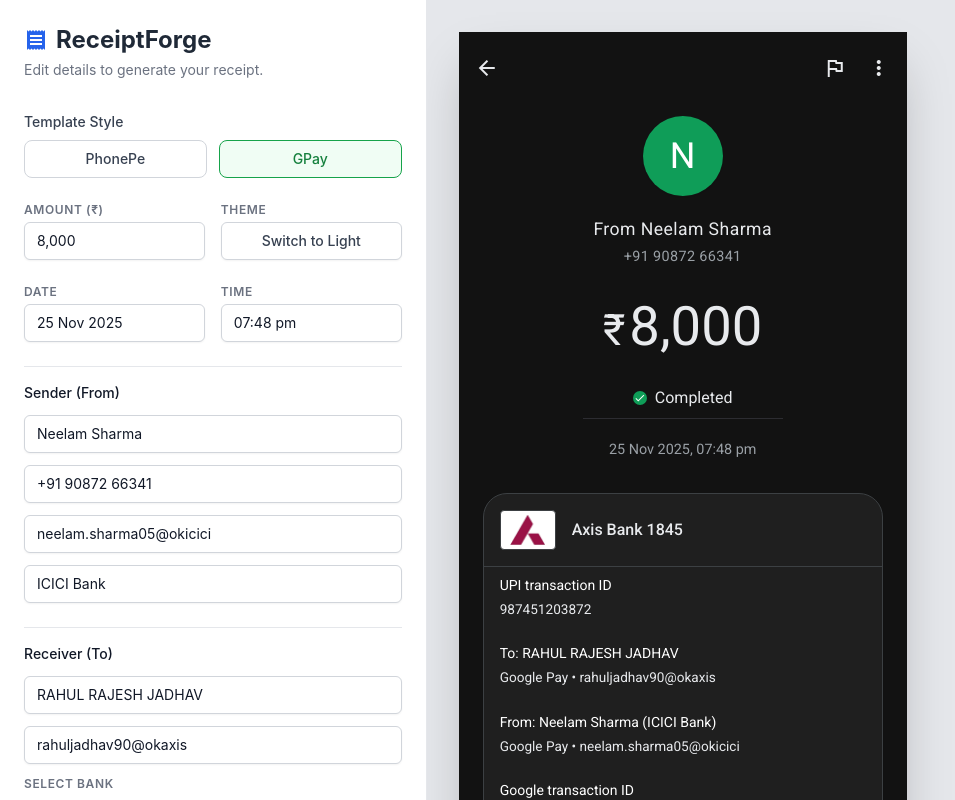
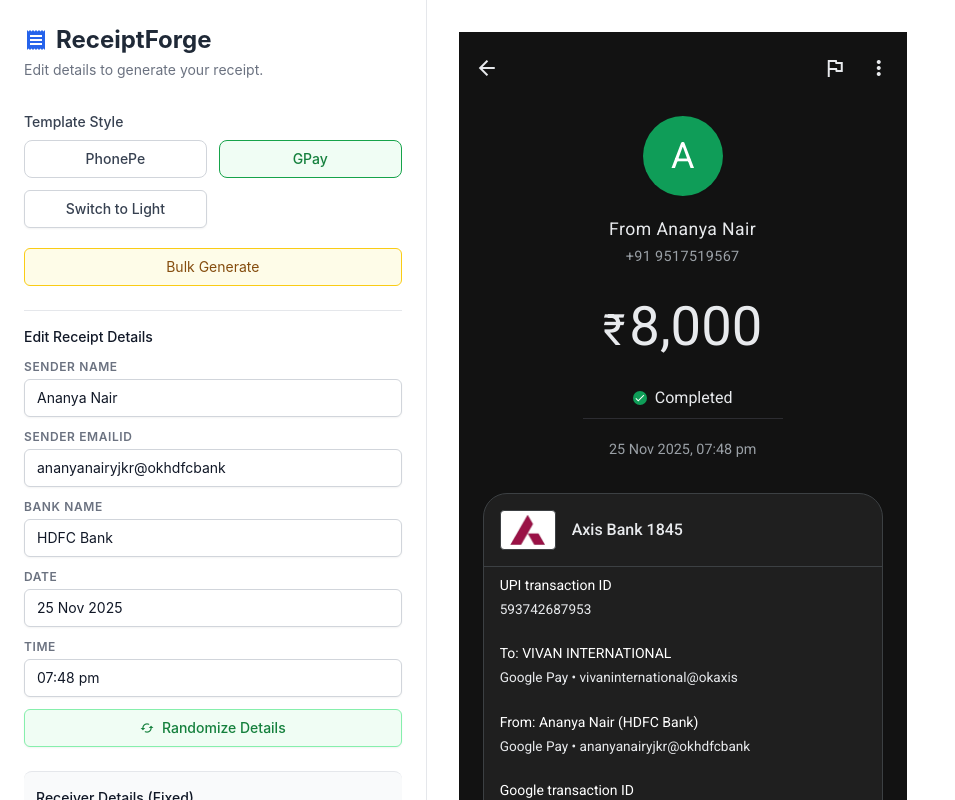
Before and after one commit to spidyboy05/Payment-receipts-editor, a React (Vite) app: page / in a window 1280 px wide. Shown: the whole page, without its empty margins (0-955 px from the left). Built offline with nearby package versions, Linux system fonts and the light colour scheme.

Commit message:
Update App.tsx

```diff
--- a/App.tsx
+++ b/App.tsx
@@ -1,15 +1,15 @@
-
 import React, { useState, useEffect } from 'react';
 import { PhonePeReceipt } from './components/PhonePeReceipt';
 import { GPayReceipt } from './components/GPayReceipt';
 import { ReceiptData, TemplateType, Bank } from './types';
+import BulkGenerator from './components/BulkGenerator';
 
 // Bank Data with Logos
 const BANKS: Bank[] = [
   { name: 'Bank of India', logo: '/Bank of India.png' },
   { name: 'State Bank of India', logo: 'https://upload.wikimedia.org/wikipedia/commons/c/cc/SBI-logo.svg' },
   { name: 'Axis Bank', logo: '/Axis Bank.png' },
-  { name: 'Bank of Baroda', logo: '/Bank of Baroda.png' },
+  { name: 'Bank of Baroda', logo: '/1Bank of Baroda.png' },
   { name: 'HDFC Bank', logo: '/HDFC Bank.png' },
   { name: 'ICICI Bank', logo: '/ICICI Bank.png' },
   { name: 'Union Bank of India', logo: 'https://upload.wikimedia.org/wikipedia/commons/1/1c/Union_Bank_of_India_Logo.svg' },
@@ -18,22 +18,84 @@ const BANKS: Bank[] = [
 ];
 
 
+// Generate random phone number with +91 and 8-9 digit pattern
+const generatePhone = () => {
+  const firstDigit = Math.random() > 0.5 ? 8 : 9;
+  const remaining = Array.from({ length: 9 }, () => Math.floor(Math.random() * 10)).join('');
+  return `+91 ${firstDigit}${remaining}`;
+};
+
+// Generate random transaction ID
+const generateTransactionId = () => {
+  return Math.floor(Math.random() * 1000000000000).toString();
+};
+
+// Generate random Google transaction ID
+const generateGoogleTransactionId = () => {
+  const chars = 'ABCDEFGHIJKLMNOPQRSTUVWXYZabcdefghijklmnopqrstuvwxyz0123456789';
+  let result = 'CIC';
+  for (let i = 0; i < 13; i++) {
+    result += chars.charAt(Math.floor(Math.random() * chars.length));
+  }
+  return result;
+};
+
+// Generate random sender name
+const generateSenderName = () => {
+  const firstNames = ['Rajesh', 'Priya', 'Amit', 'Sneha', 'Vikram', 'Neha', 'Arjun', 'Pooja', 'Rohan', 'Ananya', 'Karan', 'Divya'];
+  const lastNames = ['Sharma', 'Patel', 'Kumar', 'Singh', 'Gupta', 'Reddy', 'Verma', 'Joshi', 'Nair', 'Iyer', 'Desai', 'Rao'];
+  const firstName = firstNames[Math.floor(Math.random() * firstNames.length)];
+  const lastName = lastNames[Math.floor(Math.random() * lastNames.length)];
+  return `${firstName} ${lastName}`;
+};
+
+// Generate random sender bank and its UPI domain
+const generateSenderBank = () => {
+  const senderBanks = [
+    { name: 'HDFC Bank', domain: 'okhdfcbank' },
+    { name: 'ICICI Bank', domain: 'okicici' },
+    { name: 'Axis Bank', domain: 'okaxis' },
+    { name: 'State Bank of India', domain: 'oksbi' },
+    { name: 'Union Bank of India', domain: 'okunion' },
+    { name: 'Punjab National Bank', domain: 'okpnb' },
+  ];
+  return senderBanks[Math.floor(Math.random() * senderBanks.length)];
+};
+
+// Generate random UPI ID using sender name and bank domain
+const generateSenderUPI = (fullName?: string, domain?: string) => {
+  // fallback to small random string if name not provided
+  const rand = Math.random().toString(36).substring(2, 6);
+  if (!fullName) {
+    return `${rand}@${domain || 'okaxis'}`;
+  }
+  const parts = fullName.split(' ').filter(Boolean);
+  const first = parts[0] ? parts[0].toLowerCase().replace(/[^a-z]/g, '') : '';
+  const last = parts[1] ? parts[1].toLowerCase().replace(/[^a-z]/g, '') : '';
+  const namePart = (first + last).substring(0, 12) || rand;
+  return `${namePart}${rand}@${domain || 'okaxis'}`;
+};
+
+// generate initial sender and bank so INITIAL_DATA types match
+const initialSenderName = generateSenderName();
+const initialBank = generateSenderBank();
+
 const INITIAL_DATA: ReceiptData = {
   amount: '8,000',
   date: '25 Nov 2025',
   time: '07:48 pm',
-  receiverName: 'RAHUL RAJESH JADHAV',
-  receiverId: 'rahuljadhav90@okaxis',
+  receiverName: 'VIVAN INTERNATIONAL',
+  receiverId: 'vivaninternational@okaxis',
   receiverBankName: 'Axis Bank',
   receiverLast4: '1845',
   bankLogo: BANKS[2].logo,
-  senderName: 'Neelam Sharma',
-  senderMobile: '+91 90872 66341',
-  senderId: 'neelam.sharma05@okicici',
-  senderBankName: 'ICICI Bank',
+  senderName: initialSenderName,
+  senderMobile: generatePhone(),
+  senderId: generateSenderUPI(initialSenderName, initialBank.domain),
+  senderBankName: initialBank.name,
   senderLast4: '9372',
-  transactionId: '987451203872',
-  utr: '259873640112',
+  transactionId: generateTransactionId(),
+  utr: generateGoogleTransactionId(),
   darkMode: true,
   status: 'Success',
 };
@@ -43,10 +105,26 @@ function App() {
   const [data, setData] = useState<ReceiptData>(INITIAL_DATA);
   const [template, setTemplate] = useState<TemplateType>(TemplateType.GPAY);
   const [showPreview, setShowPreview] = useState(true);
+  const [showBulk, setShowBulk] = useState(false);
 
   const handleChange = (field: keyof ReceiptData, value: any) => {
     setData((prev) => ({ ...prev, [field]: value }));
   };
+  const generateIds = () => {
+    const newName = generateSenderName();
+    const newBank = generateSenderBank();
+    setData(prev => ({
+      ...prev,
+      senderName: newName,
+      senderMobile: generatePhone(),
+      senderId: generateSenderUPI(newName, newBank.domain),
+      senderBankName: newBank.name,
+      transactionId: generateTransactionId(),
+      utr: generateGoogleTransactionId()
+    }));
+  };
+
+  const TemplateComponent = template === TemplateType.PHONE_PE ? PhonePeReceipt : GPayReceipt;
 
   const handleBankChange = (e: React.ChangeEvent<HTMLSelectElement>) => {
     const selectedBank = BANKS.find(b => b.name === e.target.value);
@@ -60,25 +138,29 @@ function App() {
   };
 
   const handlePrint = () => {
+    // Apply a randomized transform to the single receipt before printing so layout/position vary
+    const el = document.querySelector('.printable .shadow-2xl') as HTMLElement | null;
+    if (el) {
+      const scale = 0.94 + Math.random() * 0.12; // ~0.94 - 1.06
+      const tx = Math.floor((Math.random() * 40) - 20); // -20px .. 20px
+      const ty = Math.floor((Math.random() * 40) - 20);
+      el.style.transform = `translate(${tx}px, ${ty}px) scale(${scale})`;
+      el.style.transformOrigin = 'top left';
+
+      const cleanup = () => {
+        el.style.transform = '';
+        el.style.transformOrigin = '';
+        window.removeEventListener('afterprint', cleanup);
+      };
+      window.addEventListener('afterprint', cleanup);
+    }
     window.print();
   };
-
-  const generateIds = () => {
-    const randomNum = Math.floor(Math.random() * 1000000000000);
-    setData(prev => ({
-        ...prev,
-        transactionId: `${Math.floor(Math.random() * 1000000000000)}`,
-        utr: `${randomNum}`
-    }));
-  };
-
-  const TemplateComponent = template === TemplateType.PHONE_PE ? PhonePeReceipt : GPayReceipt;
-
   return (
-    <div className="min-h-screen flex flex-col lg:flex-row bg-gray-100 font-sans">
+    <div className="min-h-screen flex flex-col lg:flex-row bg-white font-sans">
 
       {/* Sidebar / Editor */}
-      <div className={`no-print w-full lg:w-1/3 bg-white border-r border-gray-200 h-auto lg:h-screen overflow-y-auto p-6 ${showPreview ? 'hidden lg:block' : 'block'}`}>
+      <div className={`sidebar-panel no-print w-full lg:w-1/3 bg-white border-r border-gray-200 h-auto lg:h-screen overflow-y-auto p-6 ${showPreview ? 'hidden lg:block' : 'block'}`}>
         <div className="mb-8">
           <h1 className="text-2xl font-bold text-gray-800 flex items-center gap-2">
             <span className="material-icons text-blue-600">receipt</span>
@@ -112,22 +194,6 @@ function App() {
               >
                 GPay
               </button>
-            </div>
-          </div>
-
-          {/* Main Fields */}
-          <div className="grid grid-cols-2 gap-4">
-             <div>
-              <label className="block text-xs font-semibold text-gray-500 uppercase tracking-wider mb-1">Amount (₹)</label>
-              <input
-                type="text"
-                value={data.amount}
-                onChange={(e) => handleChange('amount', e.target.value)}
-                className="block w-full rounded-md border-gray-300 shadow-sm focus:border-indigo-500 focus:ring-indigo-500 sm:text-sm"
-              />
-            </div>
-            <div>
-                <label className="block text-xs font-semibold text-gray-500 uppercase tracking-wider mb-1">Theme</label>
                 <button
                     onClick={() => handleChange('darkMode', !data.darkMode)}
                     className="w-full flex items-center justify-center px-4 py-2 border border-gray-300 shadow-sm text-sm font-medium rounded-md text-gray-700 bg-white hover:bg-gray-50"
@@ -135,16 +201,50 @@ function App() {
                     {data.darkMode ? 'Switch to Light' : 'Switch to Dark'}
                 </button>
             </div>
+              <div className="mt-3">
+                <button onClick={() => setShowBulk(true)} className="w-full mt-2 px-4 py-2 bg-yellow-50 border border-yellow-400 text-yellow-800 rounded-md text-sm">Bulk Generate</button>
+              </div>
           </div>
 
-          <div className="grid grid-cols-2 gap-4">
+          {/* User Input Section - Only Time, Date, Sender Name */}
+          <div className="border-t pt-4">
+            <h3 className="text-sm font-medium text-gray-900 mb-3">Edit Receipt Details</h3>
+            <div className="space-y-3">
+              <div>
+                <label className="block text-xs font-semibold text-gray-500 uppercase tracking-wider mb-1">Sender Name</label>
+                <input
+                  type="text"
+                  value={data.senderName}
+                  onChange={(e) => handleChange('senderName', e.target.value)}
+                  className="block w-full rounded-md border border-gray-300 shadow-sm focus:border-green-500 focus:ring-green-500 sm:text-sm px-3 py-2"
+                />
+              </div>
+              <div>
+                <label className="block text-xs font-semibold text-gray-500 uppercase tracking-wider mb-1">Sender EmailID</label>
+                 <input
+                    placeholder="Sender UPI ID"
+                    value={data.senderId}
+                    onChange={(e) => handleChange('senderId', e.target.value)}
+                    className="block w-full rounded-md border-gray-300 shadow-sm focus:border-indigo-500 focus:ring-indigo-500 sm:text-sm"
+                />
+              </div>
+              <div>
+                <label className="block text-xs font-semibold text-gray-500 uppercase tracking-wider mb-1">Bank Name</label>
+                 <input
+                    placeholder="Sender Bank Name"
+                    value={data.senderBankName}
+                    onChange={(e) => handleChange('senderBankName', e.target.value)}
+                    className="block w-full rounded-md border-gray-300 shadow-sm focus:border-indigo-500 focus:ring-indigo-500 sm:text-sm"
+                />
+              </div>
               <div>
                 <label className="block text-xs font-semibold text-gray-500 uppercase tracking-wider mb-1">Date</label>
                 <input
                   type="text"
                   value={data.date}
                   onChange={(e) => handleChange('date', e.target.value)}
-                className="block w-full rounded-md border-gray-300 shadow-sm focus:border-indigo-500 focus:ring-indigo-500 sm:text-sm"
+                  className="block w-full rounded-md border border-gray-300 shadow-sm focus:border-green-500 focus:ring-green-500 sm:text-sm px-3 py-2"
+                  placeholder="e.g., 25 Nov 2025"
                 />
               </div>
               <div>
@@ -153,119 +253,54 @@ function App() {
                   type="text"
                   value={data.time}
                   onChange={(e) => handleChange('time', e.target.value)}
-                className="block w-full rounded-md border-gray-300 shadow-sm focus:border-indigo-500 focus:ring-indigo-500 sm:text-sm"
+                  className="block w-full rounded-md border border-gray-300 shadow-sm focus:border-green-500 focus:ring-green-500 sm:text-sm px-3 py-2"
+                  placeholder="e.g., 07:48 pm"
                 />
+              </div>
+              <button
+                onClick={generateIds}
+                className="w-full flex justify-center items-center px-4 py-2 border border-green-300 shadow-sm text-sm font-medium rounded-md text-green-700 bg-green-50 hover:bg-green-100"
+              >
+                <span className="material-icons text-sm mr-2">cached</span>
+                Randomize Details
+              </button>
             </div>
           </div>
 
-          {/* Sender Info */}
-          <div className="border-t pt-4">
-            <h3 className="text-sm font-medium text-gray-900 mb-3">Sender (From)</h3>
-            <div className="space-y-3">
-                <input
-                    placeholder="Sender Name"
-                    value={data.senderName}
-                    onChange={(e) => handleChange('senderName', e.target.value)}
-                    className="block w-full rounded-md border-gray-300 shadow-sm focus:border-indigo-500 focus:ring-indigo-500 sm:text-sm"
-                />
-                <input
-                    placeholder="Mobile Number (GPay Top)"
-                    value={data.senderMobile}
-                    onChange={(e) => handleChange('senderMobile', e.target.value)}
-                    className="block w-full rounded-md border-gray-300 shadow-sm focus:border-indigo-500 focus:ring-indigo-500 sm:text-sm"
-                />
-                 <input
-                    placeholder="Sender UPI ID"
-                    value={data.senderId}
-                    onChange={(e) => handleChange('senderId', e.target.value)}
-                    className="block w-full rounded-md border-gray-300 shadow-sm focus:border-indigo-500 focus:ring-indigo-500 sm:text-sm"
-                />
-                <input
-                    placeholder="Sender Bank Name"
-                    value={data.senderBankName}
-                    onChange={(e) => handleChange('senderBankName', e.target.value)}
-                    className="block w-full rounded-md border-gray-300 shadow-sm focus:border-indigo-500 focus:ring-indigo-500 sm:text-sm"
-                />
+          {/* Display-only Receiver & Bank Details */}
+          <div className="border-t pt-4 bg-gray-50 p-3 rounded-lg">
+            <h3 className="text-sm font-medium text-gray-900 mb-3">Receiver Details (Fixed)</h3>
+            <div className="space-y-2 text-sm">
+              <div>
+                <p className="text-xs text-gray-500 uppercase font-semibold">To</p>
+                <p className="text-gray-900 font-medium">{data.receiverName}</p>
               </div>
+              <div>
+                <p className="text-xs text-gray-500 uppercase font-semibold">UPI ID</p>
+                <p className="text-gray-900">Google Pay • {data.receiverId}</p>
               </div>
-
-          {/* Receiver Info */}
-           <div className="border-t pt-4">
-            <h3 className="text-sm font-medium text-gray-900 mb-3">Receiver (To)</h3>
-            <div className="space-y-3">
-                <input
-                    placeholder="Receiver Name"
-                    value={data.receiverName}
-                    onChange={(e) => handleChange('receiverName', e.target.value)}
-                    className="block w-full rounded-md border-gray-300 shadow-sm focus:border-indigo-500 focus:ring-indigo-500 sm:text-sm"
-                />
-                 <input
-                    placeholder="Receiver UPI ID"
-                    value={data.receiverId}
-                    onChange={(e) => handleChange('receiverId', e.target.value)}
-                    className="block w-full rounded-md border-gray-300 shadow-sm focus:border-indigo-500 focus:ring-indigo-500 sm:text-sm"
-                />
-
-                 {/* Bank Selection */}
-                 <div className="space-y-2">
-                    <label className="block text-xs font-semibold text-gray-500 uppercase tracking-wider">Select Bank</label>
-                    <select
-                        value={data.receiverBankName}
-                        onChange={handleBankChange}
-                        className="block w-full rounded-md border-gray-300 shadow-sm focus:border-indigo-500 focus:ring-indigo-500 sm:text-sm"
-                    >
-                        {BANKS.map(bank => (
-                            <option key={bank.name} value={bank.name}>{bank.name}</option>
-                        ))}
-                    </select>
-                 </div>
-
-                 <div className="grid grid-cols-2 gap-2">
-                    <input
-                        placeholder="Bank Name (Custom)"
-                        value={data.receiverBankName}
-                        onChange={(e) => handleChange('receiverBankName', e.target.value)}
-                        className="block w-full rounded-md border-gray-300 shadow-sm focus:border-indigo-500 focus:ring-indigo-500 sm:text-sm"
-                    />
-                     <input
-                      placeholder="Last 4 Digits"
-                      maxLength={4}
-                      value={data.receiverLast4}
-                      onChange={(e) => handleChange('receiverLast4', e.target.value)}
-                      className="block w-full rounded-md border-gray-300 shadow-sm focus:border-indigo-500 focus:ring-indigo-500 sm:text-sm"
-                    />
+              <div>
+                <p className="text-xs text-gray-500 uppercase font-semibold">Bank</p>
+                <p className="text-gray-900">{data.receiverBankName} {data.receiverLast4}</p>
               </div>
             </div>
           </div>
 
-          {/* Transaction IDs */}
-           <div className="border-t pt-4">
-            <div className="flex justify-between items-center mb-3">
-                <h3 className="text-sm font-medium text-gray-900">Transaction Details</h3>
-                <button onClick={generateIds} className="text-xs text-indigo-600 hover:text-indigo-800 font-medium">Generate Random</button>
+          {/* Auto-generated Details Display */}
+          <div className="border-t pt-4 bg-blue-50 p-3 rounded-lg">
+            <h3 className="text-sm font-medium text-gray-900 mb-3">Auto-Generated Details</h3>
+            <div className="space-y-2 text-sm font-mono text-xs">
+              <div>
+                <p className="text-gray-600">Mobile: <span className="text-gray-900 font-semibold">{data.senderMobile}</span></p>
               </div>
-            <div className="space-y-3">
               <div>
-                    <label className="block text-xs text-gray-500 mb-1">Transaction ID / UPI ID</label>
-                    <input
-                        value={data.transactionId}
-                        onChange={(e) => handleChange('transactionId', e.target.value)}
-                        className="block w-full rounded-md border-gray-300 shadow-sm focus:border-indigo-500 focus:ring-indigo-500 sm:text-sm font-mono"
-                    />
+                <p className="text-gray-600">Transaction ID: <span className="text-gray-900 font-semibold">{data.transactionId}</span></p>
               </div>
-                {template === TemplateType.PHONE_PE && (
               <div>
-                      <label className="block text-xs text-gray-500 mb-1">UTR Number</label>
-                      <input
-                          value={data.utr}
-                          onChange={(e) => handleChange('utr', e.target.value)}
-                          className="block w-full rounded-md border-gray-300 shadow-sm focus:border-indigo-500 focus:ring-indigo-500 sm:text-sm font-mono"
-                      />
-                  </div>
-                )}
+                <p className="text-gray-600">Google Transaction ID: <span className="text-gray-900 font-semibold">{data.utr}</span></p>
               </div>
             </div>
-
+          </div>
         </div>
 
         <div className="mt-8 pt-6 border-t">
@@ -281,7 +316,7 @@ function App() {
       </div>
 
       {/* Preview Area - Visible on Desktop, Toggleable on Mobile */}
-      <div className={`w-full lg:w-2/3 bg-gray-200 lg:h-screen overflow-auto flex flex-col items-center lg:items-start justify-center lg:justify-start p-4 lg:p-8 relative ${!showPreview ? 'hidden lg:flex' : 'flex'}`}>
+      <div className={`preview-area w-full lg:w-2/3 bg-white lg:h-screen overflow-auto flex flex-col items-center lg:items-start justify-center lg:justify-start p-4 lg:p-8 relative ${!showPreview ? 'hidden lg:flex' : 'flex'}`}>
 
         {/* Mobile Toggle: Edit */}
         <div className="lg:hidden absolute top-4 right-4 z-50 no-print">
@@ -294,44 +329,59 @@ function App() {
         </div>
 
         <div>
-            {/* Print CSS injected here to control print layout without editing global CSS */}
-            <style>{`\
-              @page { size: A4; margin: 8mm; }\
-              @media print {\
-                .no-print { display: none !important; }\
-                /* reset body and html so content isn't clipped */\
-                html, body { height: auto !important; margin: 0 !important; padding: 0 !important; overflow: visible !important; }\
-                /* Printable container: constrain to page width, center, remove shadows/radius that can affect clipping */\
-                .printable {\
-                  visibility: visible !important;\
-                  position: static !important;\
-                  left: 0 !important;\
-                  top: 0 !important;\
-                  width: auto !important;\
-                  max-width: 180mm !important;\
-                  margin: 6mm auto !important;\
-                  box-shadow: none !important;\
-                  border-radius: 0 !important;\
-                  -webkit-transform: none !important;\
-                  transform: none !important;\
-                  overflow: visible !important;\
-                  -webkit-print-color-adjust: exact;\
-                  print-color-adjust: exact;\
-                }\
-                /* Ensure inner elements don't introduce scrollbars */\
-                .printable * { overflow: visible !important; }\
-                /* Hide any scrollbars in printed output */\
-                ::-webkit-scrollbar { display: none !important; }\
-              }\
-              /* Keep color adjustment for screen as well when printing */\
-              .printable { -webkit-print-color-adjust: exact; print-color-adjust: exact; }\
+            <style>{`
+              @page { size: A4; margin: 0; }
+              @media print {
+                .no-print,
+                .sidebar-panel {
+                  display: none !important;
+                }
+                html, body {
+                  margin: 0 !important;
+                  padding: 0 !important;
+                  height: auto !important;
+                  overflow: visible !important;
+                }
+                .preview-area {
+                  height: auto !important;
+                  max-height: none !important;
+                  padding: 0 !important;
+                  margin: 0 !important;
+                }
+                .printable {
+                  visibility: visible !important;
+                  position: static !important;
+                  width: 100% !important;
+                  height: auto !important;
+                  page-break-inside: avoid !important;
+                  padding: 10mm 0 0 0 !important;
+                  margin: 0 !important;
+                }
+                .receipt-wrapper {
+                  page-break-inside: avoid !important;
+                  padding: 0 !important;
+                  margin: 0 auto !important;
+                }
+                .printable-receipt {
+                  page-break-inside: avoid !important;
+                  padding: 10mm 0 0 0 !important;
+                  margin: 0 auto !important;
+                }
+                .printable-receipt > * {
+                  margin-left: auto !important;
+                  margin-right: auto !important;
+                }
+              }
             `}</style>
 
-            <div className="print-only printable w-full max-w-md transition-all duration-300">
-            {/* Container for the Receipt */}
-            <div className="shadow-2xl rounded-xl bg-white">
+            <div className="print-only printable w-full transition-all duration-300">
+              {showBulk ? (
+                <BulkGenerator baseData={data} onClose={() => setShowBulk(false)} />
+              ) : (
+                <div className="receipt-wrapper">
                   <TemplateComponent data={data} />
                 </div>
+              )}
             </div>
 
         {/* Mobile Toggle: Bottom Back */}
```
Lines whose indentation alone changed are shown as unchanged.
